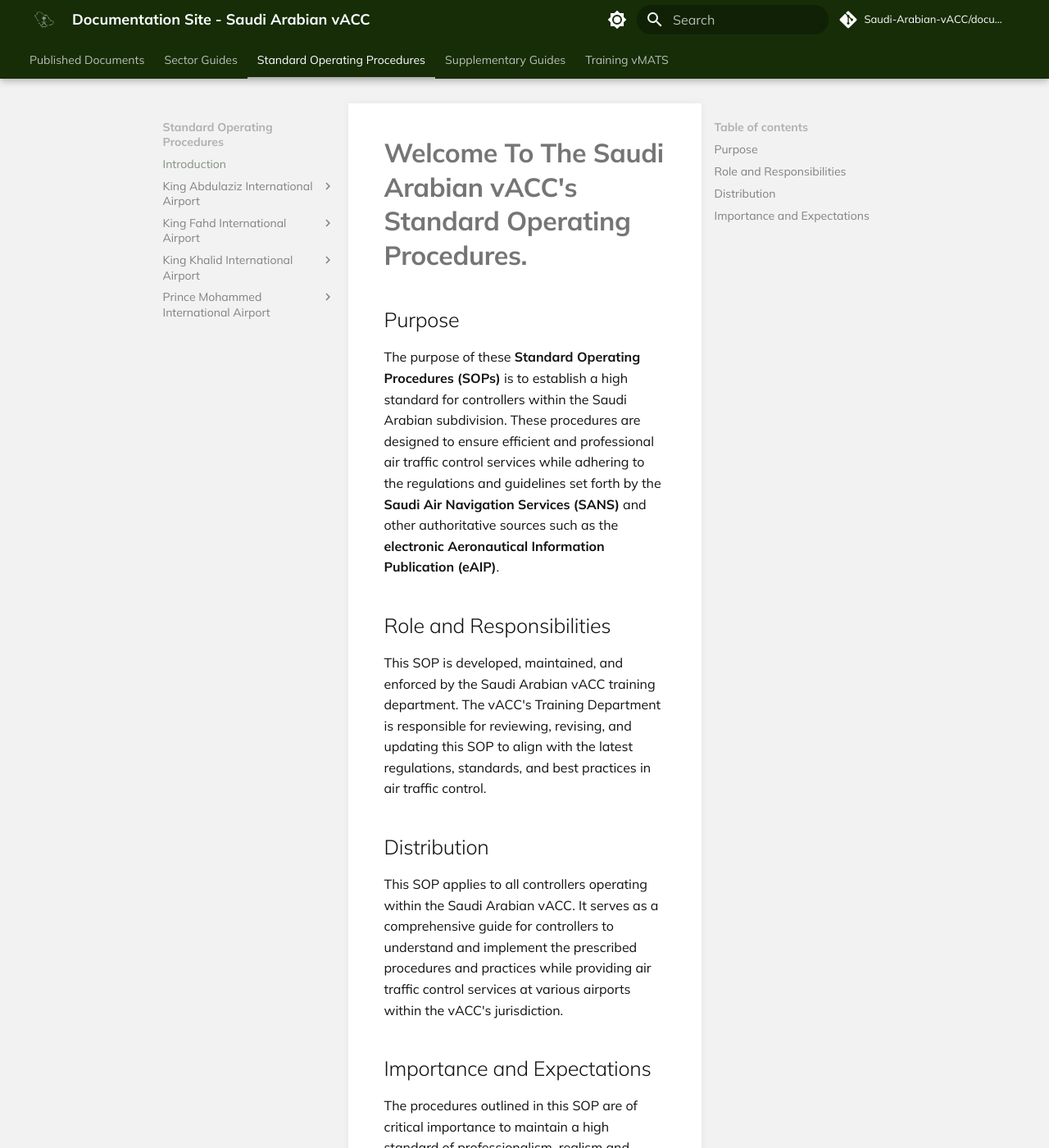
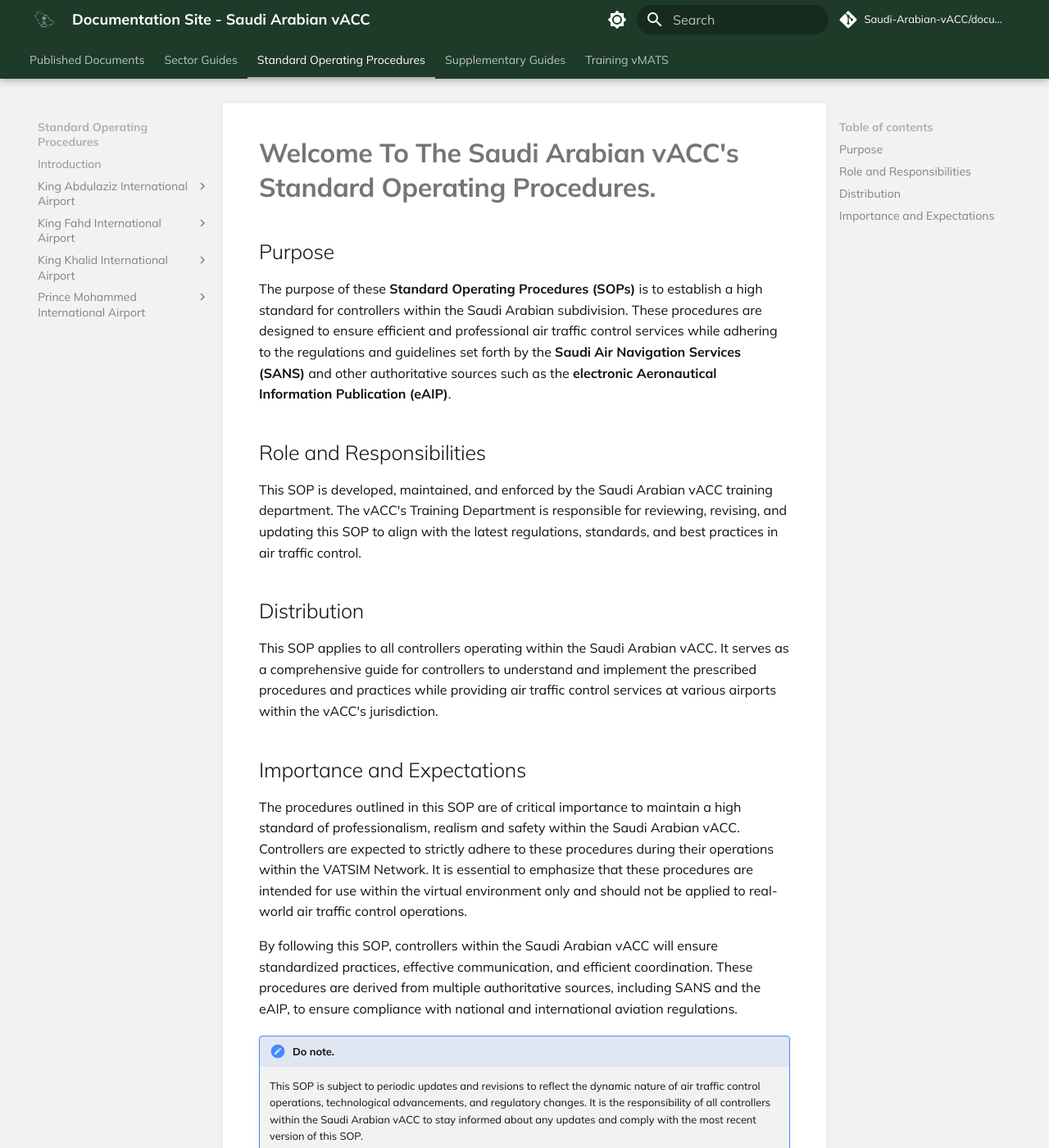
Before and after one commit to Saudi-Arabian-vACC/Documentation-Site, an MkDocs documentation site: the page built from docs/Standard Operating Procedures/Introduction copy.md, in a window 1280 px wide and 1400 px high. Shown: the whole window at 82% size. Built offline with MkDocs 1.6.1 and Material for MkDocs 9.7.7, drawn with Linux system fonts in a browser that asks for light colours; comment, search, counter and statistics services are not loaded.

Commit message:
Color corrections

```diff
--- a/docs/stylesheets/extra.css
+++ b/docs/stylesheets/extra.css
@@ -9,14 +9,6 @@
 .md-main {
   padding-left: 1.5rem;
   padding-right: 1.5rem;
-}
-
-/* Full-width inner container */
-.md-main__inner {
-  max-width: 75% !important;
-  padding-left: 0 !important;
-  padding-right: 0 !important;
-  padding-bottom: 2.5% !important;
 }
 
 /* Page content padding */
--- a/docs/stylesheets/theme.css
+++ b/docs/stylesheets/theme.css
@@ -1,10 +1,10 @@
 :root > * {
-  --md-primary-fg-color: #162d08;
+  --md-primary-fg-color: #1E3B29;
 }
 
 /* Light theme */
 [data-md-color-scheme="default"] {
-  --md-primary-fg-color: #162d08;
+  --md-primary-fg-color: #1E3B29;
   --md-accent-fg-color: #025c20;
   --md-default-bg-color: #F2F2F2;
   --md-default-fg-color: #111;
@@ -17,7 +17,7 @@
 
 /* Dark theme */
 [data-md-color-scheme="slate"] {
-  --md-primary-fg-color: #162d08;
+  --md-primary-fg-color: #1E3B29;
   --md-accent-fg-color: #025c20;
   --md-default-bg-color: #181818;
   --md-default-fg-color: #F2F2F2;
```
